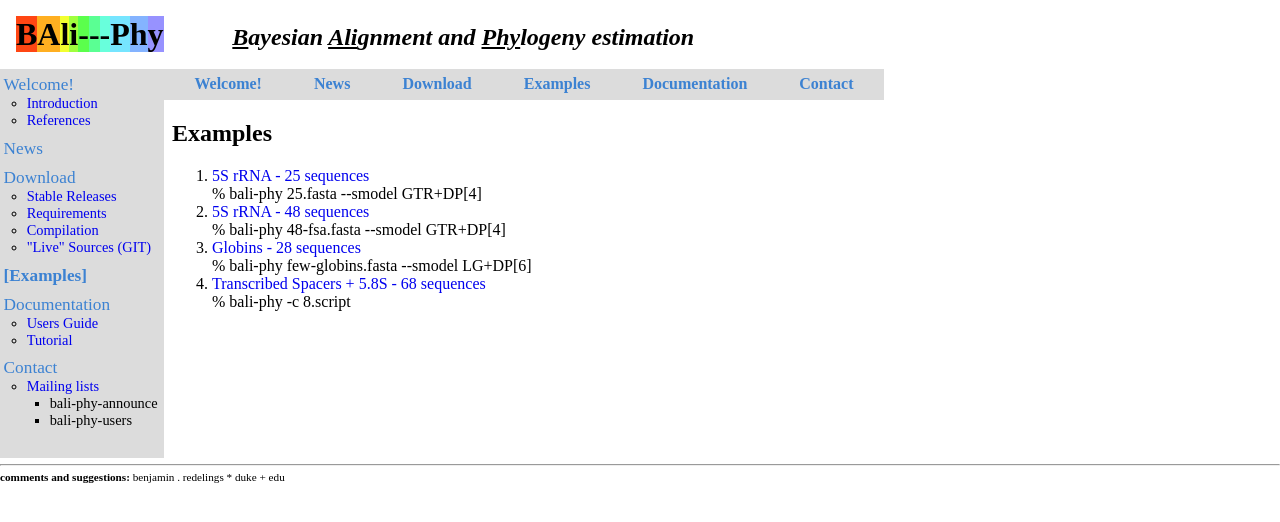
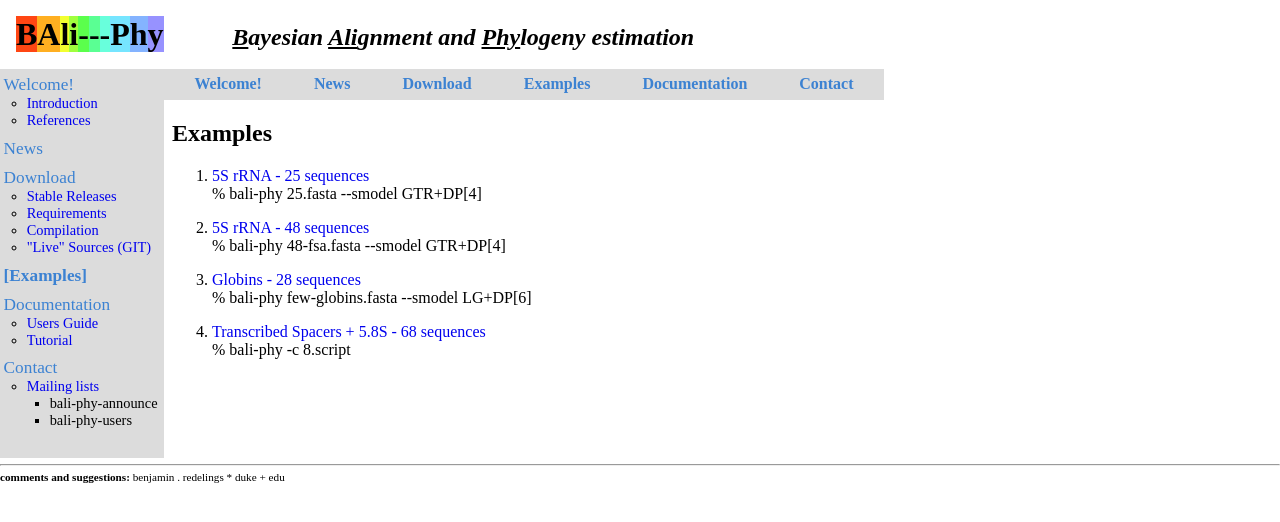
Before and after one commit to bredelings/php-bali-phy.org, a PHP site: page /examples.php in a window 1280 px wide. Shown: the top 522 px of the page. Run offline with PHP 8.4, Linux system fonts and the light colour scheme; data that the repository does not hold is empty.

Commit message:
Add spacing to examples.php.
Former-commit-id: f0b8ab421f2fcd1357c5183f9321af17d699f2e0

```diff
--- a/examples.php
+++ b/examples.php
@@ -5,7 +5,10 @@
   <head>
     <?php baliphy_head(); ?>
     <title>BAli-Phy: Software for Bayesian Estimation of Alignment and Phylogeny</title>
-  </head>
+    <style type="text/css">
+.padded_list li {margin-bottom: 1em}
+    </style>
+</head>
   <body>
     <?php baliphy_header(); ?>
 
@@ -21,8 +24,8 @@
 
 	<!-- h3>Large Examples</h3 -->
 
-	<ol>
-	  <!-- li><a href="Examples/5S/25-log-normal-B-2">5S rRNA - 25 sequences</a><br/>% bali-phy 25-muscle.fasta --smodel GTR+log-normal[8] --iterations 400000 --name 25-log-normal-B</li -->
+	<ol class="padded_list">
+	  <!-- <li><a href="Examples/5S/25-log-normal-B-2">5S rRNA - 25 sequences</a><br/>% bali-phy 25-muscle.fasta --smodel GTR+log-normal[8] --iterations 400000 --name 25-log-normal-B</li> -->
 	  <li><a href="Examples/5S/25-GTR-DP4">5S rRNA - 25 sequences</a><br/>
 	    % bali-phy 25.fasta --smodel GTR+DP[4]</li>
 	  <li><a href="Examples/5S/48-GTR-DP4">5S rRNA - 48 sequences</a><br/>
```
